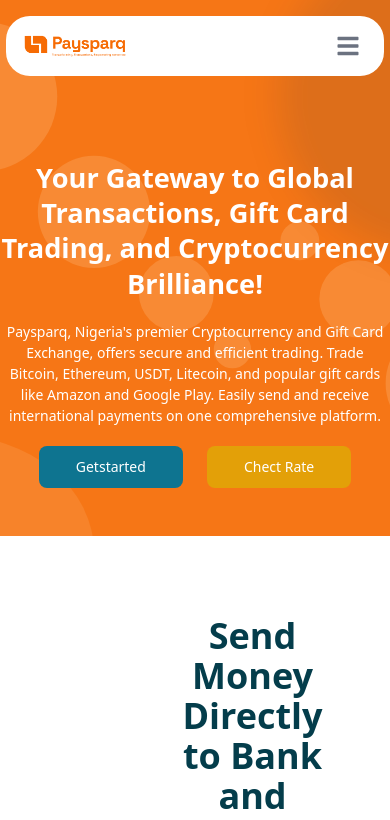
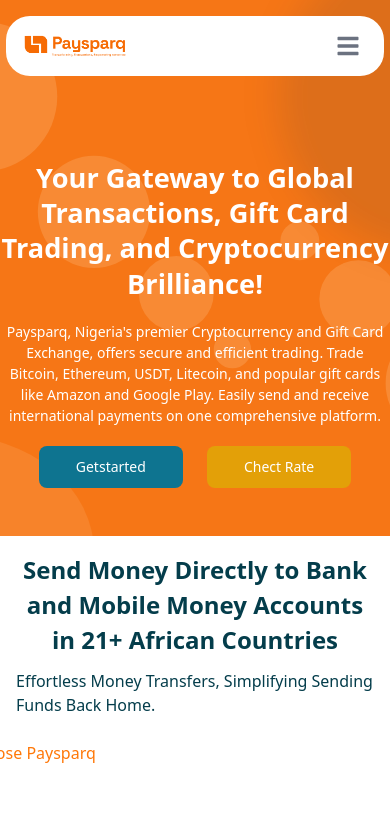
Before and after one commit to Alphatech29/paysparq-react, a React (Vite) app in the folder client/: page / in a window 390 px wide. Shown: the top 820 px of the page. Built offline with nearby package versions, Linux system fonts and the light colour scheme.

Commit message:
Mobile view change

```diff
--- a/client/src/pages/Home/Home.css
+++ b/client/src/pages/Home/Home.css
@@ -98,4 +98,20 @@
         font-size: 14px;
         font-weight: 500;
     }
+    .send{
+        padding: 1rem !important;
+        width: 100%;
+    }
+    .send .content{
+        display: flex !important;
+        flex-direction: column !important;
+        width: 100%;
+    }
+    .send .content .content-text{
+        width: 100%;
+    }
+    .send .content .content-text h1{
+        font-size: 1.5rem;
+        line-height: 2.2rem;
+    }
 }
```
